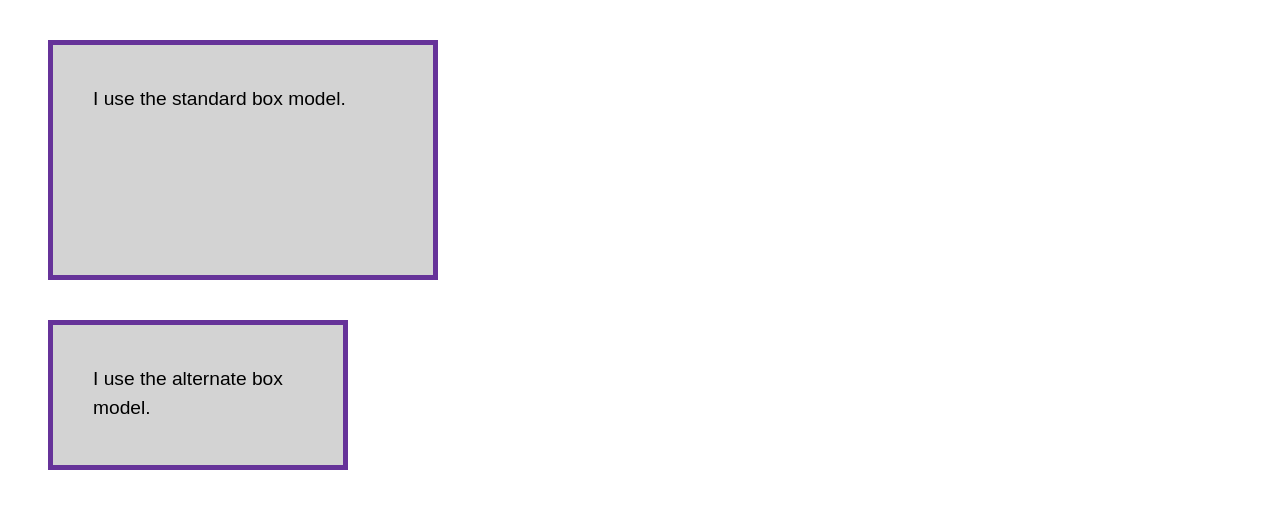
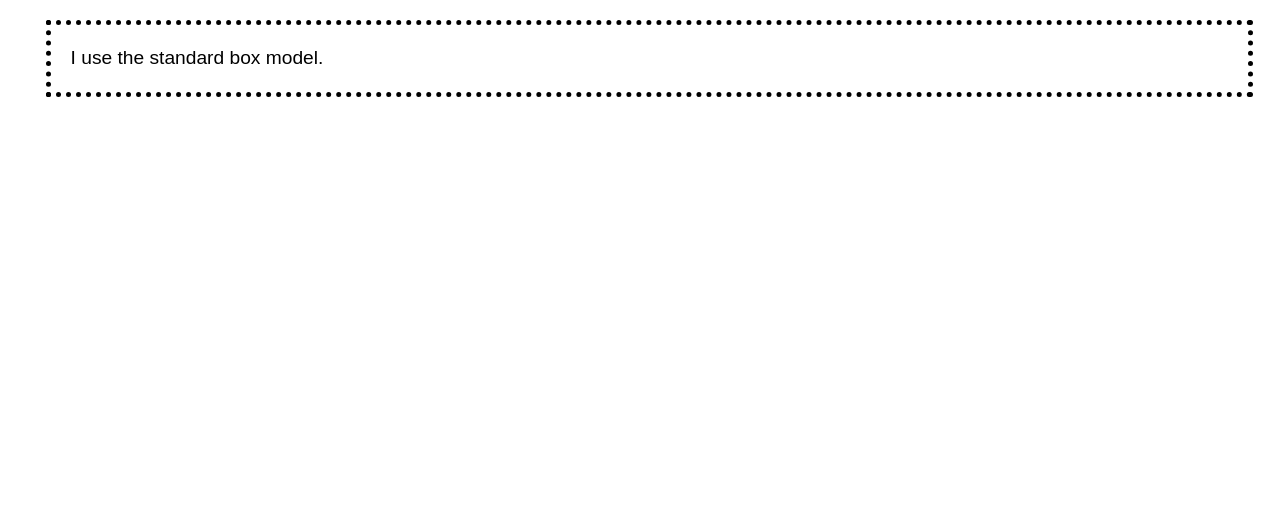
Before and after one commit to hottypotty/css-task, a plain HTML site: page index.html in a window 1280 px wide. Drawn offline with Linux system fonts and the light colour scheme.

Commit message:
CSS Task 2

```diff
--- a/index.html
+++ b/index.html
@@ -11,8 +11,12 @@
 <body>
 
     <!-- TASK 1 -->
+    <!-- <div class="box">I use the standard box model.</div>
+    <div class="box alternate">I use the alternate box model.</div> -->
+
+    <!-- TASK 2 -->
     <div class="box">I use the standard box model.</div>
-    <div class="box alternate">I use the alternate box model.</div>
+
 
 </body>
 
--- a/style/style.css
+++ b/style/style.css
@@ -1,5 +1,5 @@
 /* TASK 1 */
-body {
+/* body {
     font: 1.2em / 1.5 sans-serif;
   }
   .box {
@@ -16,4 +16,19 @@ body {
     width: 300px;
     height: 60px;
     padding-bottom: 100px;
+  } */
+
+  /* TASK 2 */
+  body {
+    font: 1.2em / 1.5 sans-serif;
   }
+
+  .box {
+    border: 5px solid black;
+    border-style: dotted;
+    margin-top: 20px;
+    margin-right: 1em;
+    margin-bottom: 40px;
+    margin-left: 2em;
+    padding: 1em;
+  }
```
